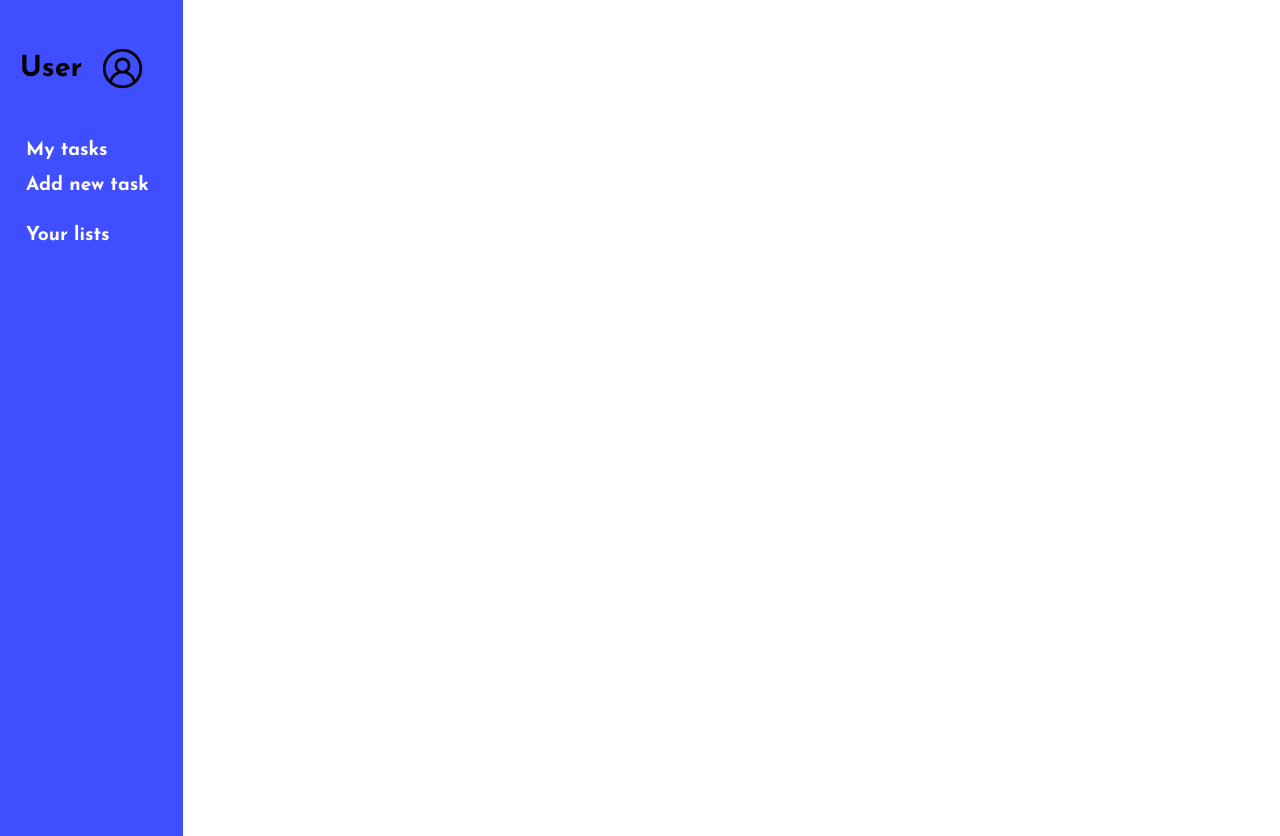
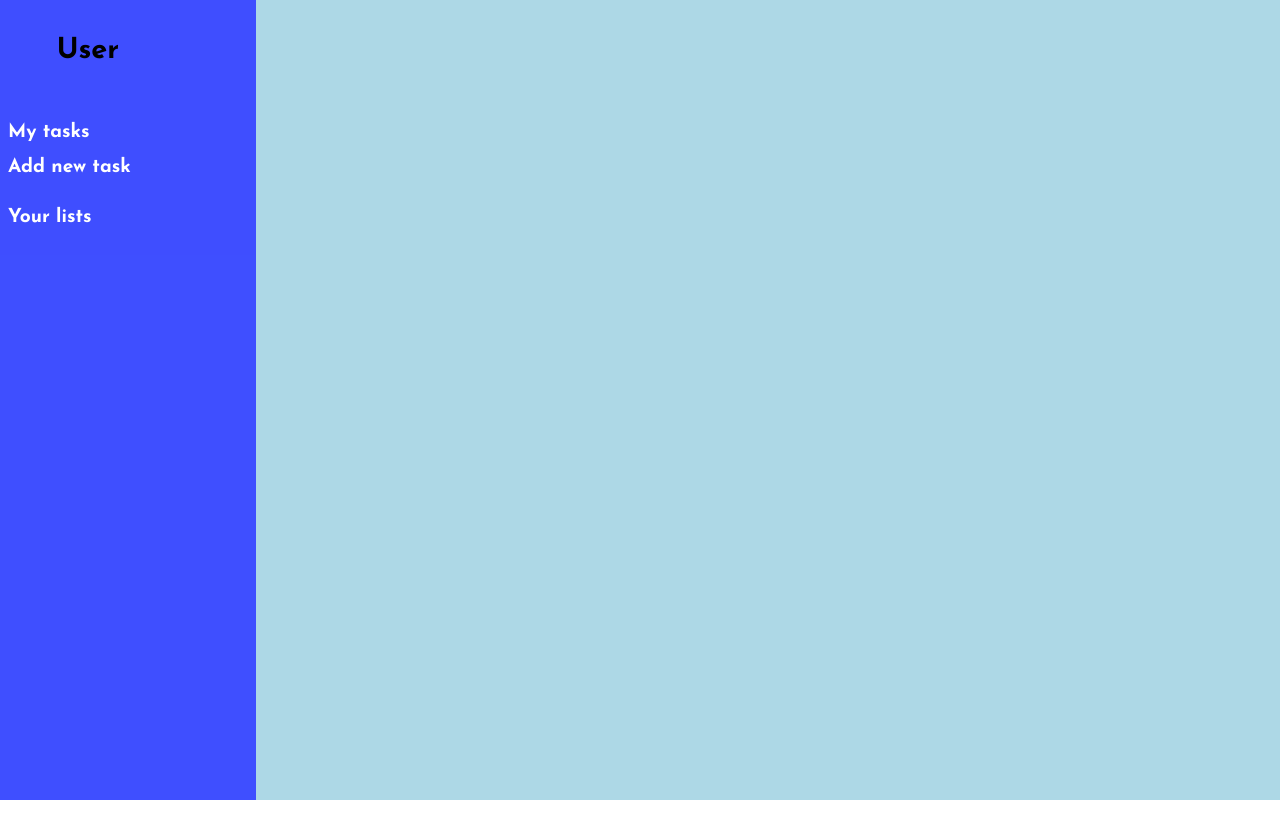
Before and after one commit to Betolicon/to-do, a website built with webpack: page src/template.html in a window 1280 px wide. After the commit the page ends 800 px from the top, so only its background shows below. Built offline with nearby package versions, Linux system fonts and the light colour scheme.

Commit message:
I modified the design.

```diff
--- a/src/index.js
+++ b/src/index.js
@@ -1,10 +1,10 @@
 import "./style.css"
 import { selectedList } from './js/selected.js'
-import { photo } from './js/photo.js'
+// import { photo } from './js/photo.js'
 import { Close } from "./js/closeD.js"
 import { Submit } from "./js/submit.js"
 
 selectedList()
-photo()
+// photo()
 Close()
 Submit()
--- a/src/style.css
+++ b/src/style.css
@@ -1,16 +1,12 @@
 @import url('https://fonts.googleapis.com/css2?family=Josefin+Sans:ital,wght@0,100..700;1,100..700&display=swap');
 
 html, body{
-    height: 100%;
+    height: 100svh;
     padding: 0;
     margin: 0;
     font-family: "Josefin Sans", sans-serif;
 }
 
-body{
-    display: grid;
-    grid-template-columns:minmax(150px, 1fr) 6fr
-}
 
 .user{
     display: grid;
@@ -41,12 +37,23 @@ h2{
     margin: 0;
 }
 
+.container{
+    height: 100%;
+    display: grid;
+    grid-template-columns: 1fr 4fr;
+}
+
+p:first-of-type{
+    overflow: hidden;
+    white-space: wrap;
+    text-overflow: ellipsis;
+}
+
 .sidebar{
-    padding: 18px;
     background-color: rgba(0, 21, 255, 0.751);
+    grid-row: span 1;
     display: grid;
-    grid-template-rows: 100px 100px 1fr 50px;
-    min-height: 100vh;
+    grid-template-rows: 100px 100px 1fr;
 }
 
 .header{
@@ -127,21 +134,22 @@ form{
 
 .content{
     display: grid;
-    grid-template-columns: repeat(auto-fill, minmax(300px, 1fr));
+    grid-template-columns: repeat(auto-fill, minmax(250px, 1fr));
     justify-items: center;
-    gap: 15px;
-    padding: 8px;
+    gap: 1rem;
+    background: lightblue;
+    padding: 1rem;
 }
 
 .card{
     width: clamp(40%, 60%, 90%);
+    height: fit-content;
     border-radius: 10px;
     display: flex;
     flex-direction: column;
     justify-content: space-between;
     background-color: rgb(155, 142, 255);
-    height: max-content;
-    padding: 12px;
+    padding: 8px;
 }
 
 .completed{
--- a/src/template.html
+++ b/src/template.html
@@ -6,19 +6,20 @@
     <title>To-Do</title>
 </head>
 <body>
-    <div class="sidebar">
+    <div class="container">
+
+
+        <div class="sidebar">
         <div class="user">
             <h2>User</h2>
         </div>
         <div class="tasks">
-
             <ul>
                 <li id="allTasks">My tasks</li>
                 <li id="tasks">Add new task</li>
             </ul>
         </div>
         <div class="lists">
-
             <ul id="List-items">
                 <li id="lists">Your lists</li>
             </ul>
@@ -56,10 +57,8 @@
             </form>
         </dialog>
     </div>
-    <div class="main">
-        <div class="content">
-
-        </div>
+        <main class="content">
+        </main>
     </div>
 </body>
 </html>
```
